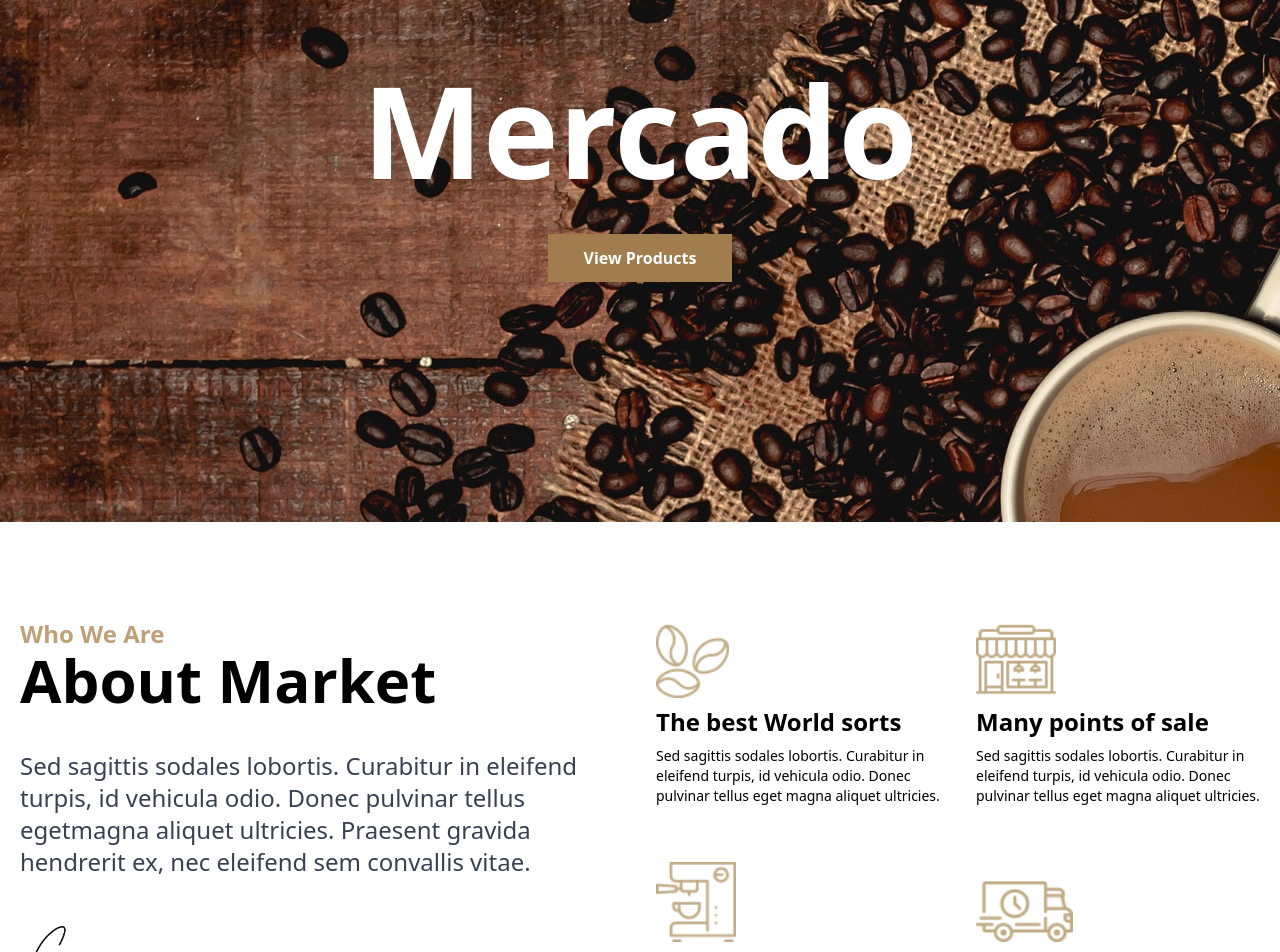
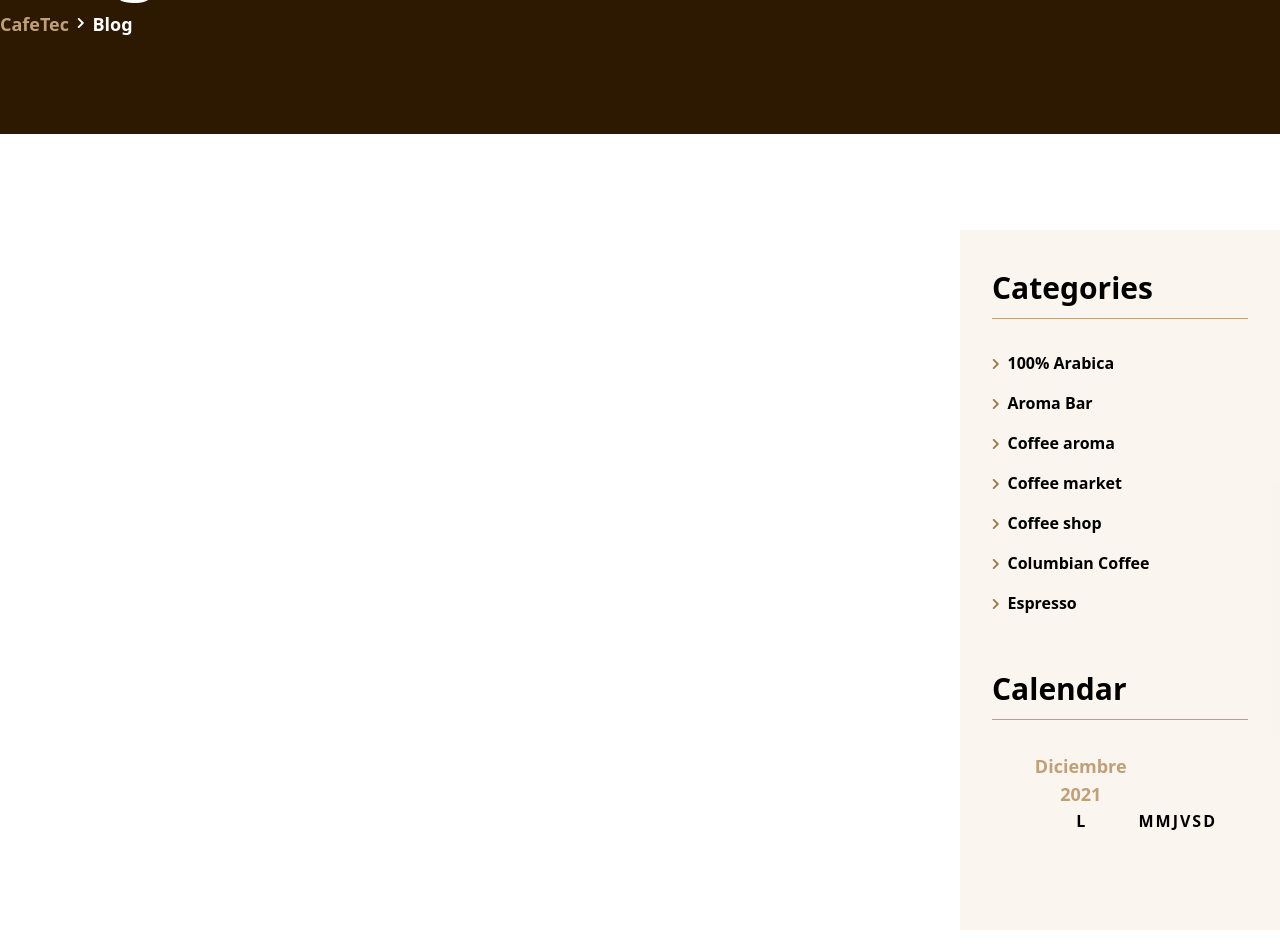
Before and after one commit to jhonc19/CafeTec-Front, an Angular app: page /blog in a window 1280 px wide. Before the commit this address led to /. Shown: the part 280-1232 px from the top of the page. Built offline with nearby package versions, Linux system fonts and the light colour scheme; what @tailwindcss/typography would draw is missing.

Commit message:
add library font awesone brands

```diff
--- a/package.json
+++ b/package.json
@@ -20,6 +20,7 @@
     "@angular/router": "~13.0.0",
     "@fortawesome/angular-fontawesome": "^0.10.1",
     "@fortawesome/fontawesome-svg-core": "^1.2.36",
+    "@fortawesome/free-brands-svg-icons": "^5.15.4",
     "@fortawesome/free-solid-svg-icons": "^5.15.4",
     "@tailwindcss/forms": "^0.3.4",
     "@tailwindcss/typography": "^0.4.1",
--- /dev/null
+++ b/src/app/market/blog/blog.component.html
@@ -0,0 +1,45 @@
+<app-header></app-header>
+<div class="w-full bg-coffe-900 py-24">
+  <div class="container mx-auto text-white space-y-4">
+    <h1 class="text-7xl font-extrabold">Blog</h1>
+    <ul class="flex items-center gap-2 font-extrabold text-lg">
+      <li class="text-coffe-300">CafeTec</li>
+      <li class="text-xs">
+        <fa-icon [icon]="faChevronRight"></fa-icon>
+      </li>
+      <li>Blog</li>
+    </ul>
+  </div>
+</div>
+<div class="w-full bg-white py-24">
+  <div class="container mx-auto flex">
+    <div class="w-3/4 px-8">
+
+    </div>
+    <div class="w-1/4 px-8 py-10 bg-coffe-200 bg-opacity-20 rounded-sm">
+      <div class="pb-6">
+        <h3 class="text-3xl font-extrabold border-b border-coffe-300 pb-3">Categories</h3>
+        <ul class="py-8 space-y-4">
+          <li *ngFor="let categorie of categories" class="space-x-2 cursor-pointer">
+            <fa-icon class="text-xs text-coffe-400" [icon]="faChevronRight"></fa-icon>
+            <span class="font-bold">{{categorie}}</span>
+          </li>
+        </ul>
+      </div>
+      <div class="pb-6">
+        <h3 class="text-3xl font-extrabold border-b border-coffe-300 pb-3">Calendar</h3>
+        <div class="p-8">
+          <table>
+            <caption class="block text-center text-coffe-300 font-extrabold text-lg">Diciembre 2021</caption>
+            <tr>
+              <th *ngFor="let day of days">
+                {{day.sigla}}
+              </th>
+            </tr>
+          </table>
+        </div>
+      </div>
+    </div>
+  </div>
+</div>
+<app-footer></app-footer>
--- /dev/null
+++ b/src/app/market/blog/blog.component.ts
@@ -0,0 +1,57 @@
+import { Component, OnInit } from '@angular/core';
+import { faChevronRight } from '@fortawesome/free-solid-svg-icons';
+
+type days = {
+  name: string;
+  sigla: string;
+}
+
+@Component({
+  selector: 'app-blog',
+  templateUrl: './blog.component.html',
+})
+
+export class BlogComponent implements OnInit {
+  faChevronRight = faChevronRight;
+
+  categories: string[] = [
+    '100% Arabica',
+    'Aroma Bar',
+    'Coffee aroma',
+    'Coffee market',
+    'Coffee shop',
+    'Columbian Coffee',
+    'Espresso',
+  ];
+
+  days: days[] = [
+    {name: 'Lunes', sigla: 'L'},
+    {name: 'Martes', sigla: 'M'},
+    {name: 'Miercoles', sigla: 'M'},
+    {name: 'Jueves', sigla: 'J'},
+    {name: 'Viernes', sigla: 'V'},
+    {name: 'Sabado', sigla: 'S'},
+    {name: 'Domingo', sigla: 'D'},
+  ];
+
+  constructor() {}
+
+  ngOnInit(): void {
+    this.getDaysByMonth(12, 2021);
+  }
+
+  getDaysByMonth(month: number, year: number) {
+    let date = new Date(year, month - 1, 1);
+    console.log(date, 'Date');
+    let days = [];
+
+    while (date.getMonth() === month - 1) {
+      days.push(new Date(date));
+      date.setDate(date.getDate() + 1);
+    };
+
+    console.log(days);
+
+    return days;
+  }
+}
--- a/src/app/market/market-routing.module.ts
+++ b/src/app/market/market-routing.module.ts
@@ -3,6 +3,7 @@ import { Routes, RouterModule } from '@angular/router';
 import { HomeComponent } from './home/home.component';
 import { ShopComponent } from './shop/shop.component';
 import { ContactComponent } from './contact/contact.component';
+import { BlogComponent } from './blog/blog.component';
 
 const routes: Routes = [
   {
@@ -11,6 +12,7 @@ const routes: Routes = [
   },
   { path: 'shop', component: ShopComponent },
   { path: 'contact', component: ContactComponent },
+  { path: 'blog', component: BlogComponent },
 ];
 
 @NgModule({
--- a/src/app/market/market.module.ts
+++ b/src/app/market/market.module.ts
@@ -7,6 +7,7 @@ import { FontAwesomeModule } from '@fortawesome/angular-fontawesome';
 import { FooterComponent } from './shared/footer/footer.component';
 import { ShopComponent } from './shop/shop.component';
 import { ContactComponent } from './contact/contact.component';
+import { BlogComponent } from './blog/blog.component';
 
 @NgModule({
   declarations: [
@@ -14,7 +15,8 @@ import { ContactComponent } from './contact/contact.component';
     HeaderComponent,
     FooterComponent,
     ShopComponent,
-    ContactComponent
+    ContactComponent,
+    BlogComponent
   ],
   imports: [
     CommonModule,
--- a/src/app/market/shared/footer/footer.component.html
+++ b/src/app/market/shared/footer/footer.component.html
@@ -21,7 +21,7 @@
               </a>
             </li>
             <li>
-              <a class="space-x-2" routerLink="/">
+              <a class="space-x-2" routerLink="/contact">
                 <fa-icon class="text-coffe-300 text-xs" [icon]="faChevronRight"></fa-icon>
                 <span class="text-lg font-extrabold">Contact Us</span>
               </a>
@@ -29,7 +29,7 @@
           </ul>
           <ul class="space-y-3">
             <li>
-              <a class="space-x-2" routerLink="/">
+              <a class="space-x-2" routerLink="/blog">
                 <fa-icon class="text-coffe-300 text-xs" [icon]="faChevronRight"></fa-icon>
                 <span class="text-lg font-extrabold">Blog</span>
               </a>
--- a/src/app/market/shared/header/header.component.html
+++ b/src/app/market/shared/header/header.component.html
@@ -5,7 +5,7 @@
       <ul class="hidden sm:flex justify-start space-x-8 text-xl text-coffe-900">
         <li class="font-bold"><a routerLink="/">Home</a></li>
         <li class="font-bold"><a routerLink="/shop">Products</a></li>
-        <li class="font-bold"><a routerLink="/">Blog</a></li>
+        <li class="font-bold"><a routerLink="/blog">Blog</a></li>
         <li class="font-bold"><a routerLink="/contact">Contact</a></li>
       </ul>
       <div class="space-x-1 cursor-pointer">
@@ -19,7 +19,7 @@
     <ul class="space-y-2 text-coffe-900">
       <li class="text-lg font-bold"><a routerLink="/">Home</a></li>
       <li class="text-lg font-bold"><a routerLink="/shop/">Products</a></li>
-      <li class="text-lg font-bold"><a routerLink="/">Blog</a></li>
+      <li class="text-lg font-bold"><a routerLink="/blog">Blog</a></li>
       <li class="text-lg font-bold"><a routerLink="/contact">Contact</a></li>
     </ul>
   </div>
```
Also changed, not shown: 1 other file (tests, documents, lock files or other folders).
